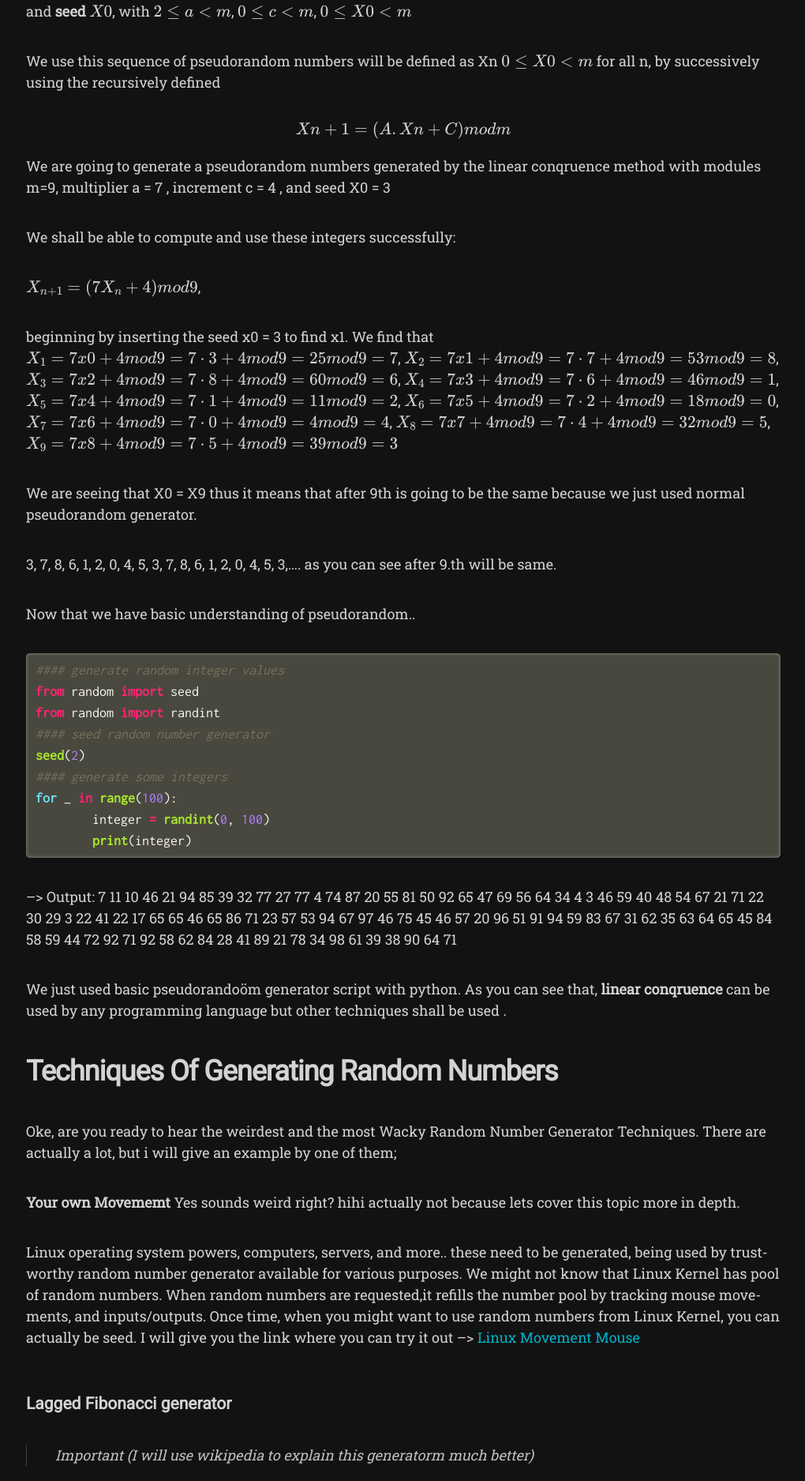
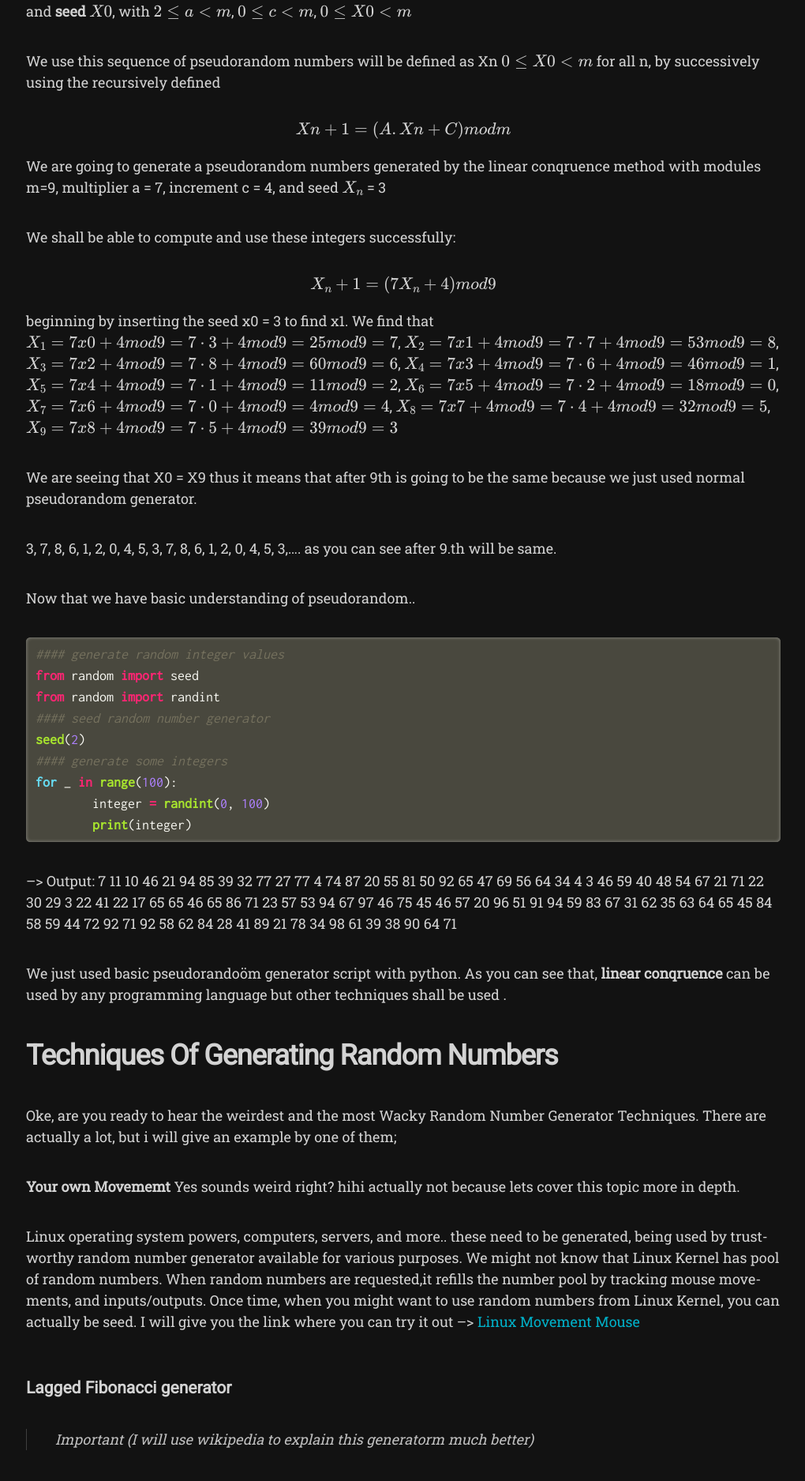
Before and after one commit to vx-zone/vx-zone.github.io, a Jekyll site: the page built from _posts/2022-09-03-randomtheory-ahmet.md, in a window 1280 px wide. Shown: the part 2640-4515 px from the top of the page at 79% size, without its empty margins (129-1149 px from the left). Built offline with Jekyll 4.4.1, drawn with Linux system fonts in a browser that asks for light colours; nearby versions of some CDN libraries; some web fonts are replaced; formulas are drawn with MathJax 3; comment, search, counter and statistics services are not loaded.

```diff
--- a/_posts/2022-09-03-randomtheory-ahmet.md
+++ b/_posts/2022-09-03-randomtheory-ahmet.md
@@ -78,12 +78,16 @@ We use this sequence of pseudorandom numbers will be defined as Xn $$0\leq X0 <
 $$Xn+1 = (A.Xn+C) mod m$$
 
 
-We are going to generate a pseudorandom numbers generated by the linear conqruence method with modules m=9, multiplier a = 7 , increment  c = 4 , and seed X0 = 3
+We are going to generate a pseudorandom numbers generated by the linear conqruence method with
+modules m=9,
+multiplier a = 7,
+increment  c = 4,
+and seed $$X_n$$ = 3
 
 
 We shall be able to compute and use these integers successfully:
 
- $$X_{n+1} = (7X_n + 4) mod 9$$,
+ $$X_n+1 = (7X_n + 4) mod 9$$
 
 beginning by inserting the seed x0 = 3 to find x1. We find that
 $$X_1 = 7x0 + 4 mod 9 = 7 ⋅ 3 + 4 mod 9 = 25 mod 9 = 7$$,
```
